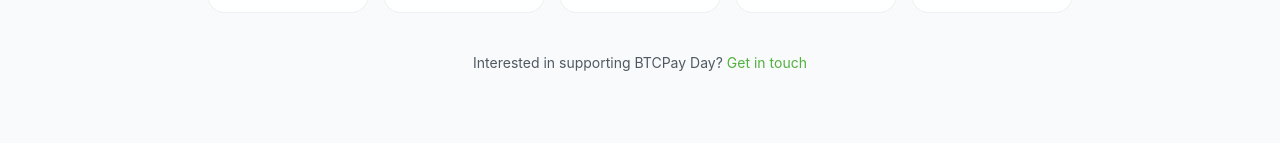
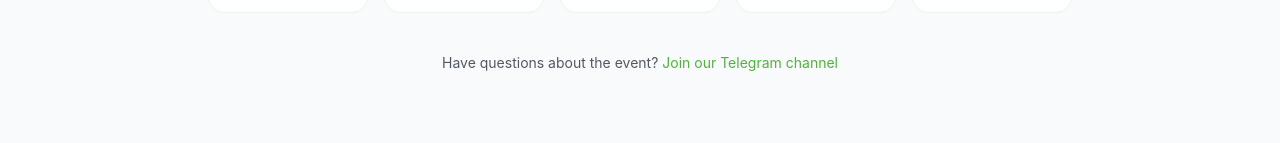
Before and after one commit to btcpayserver/btcpay-day, a React (Vite) app: page / in a window 1280 px wide. Shown: the part 3848-3991 px from the top of the page. Built offline with nearby package versions, Linux system fonts and the light colour scheme.

Commit message:
add github link, add telegram call to action

```diff
--- a/src/components/Footer.tsx
+++ b/src/components/Footer.tsx
@@ -3,7 +3,7 @@
 
 const LINKS = [
   { label: 'btcpayserver.org', href: 'https://btcpayserver.org' },
-  { label: 'GitHub', href: 'https://github.com/btcpayserver' },
+  { label: 'GitHub', href: 'https://github.com/btcpayserver/btcpay-day' },
   { label: 'X / Twitter', href: 'https://x.com/btcpayserver' },
   { label: 'Telegram', href: 'https://t.me/+h9RyKmiXBdhhM2I0', icon: <Send size={12} /> },
 ]
--- a/src/components/Supporters.tsx
+++ b/src/components/Supporters.tsx
@@ -1,6 +1,7 @@
 import { useScrollReveal } from '@/hooks/useScrollReveal'
 import { cn } from '@/lib/utils'
 import SupporterSprite from '@/components/SupporterSprite'
+import { EVENT } from '@/data/event'
 
 interface Supporter {
   name: string
@@ -64,9 +65,9 @@
         </div>
 
         <p className={cn('text-center text-sm text-muted-foreground mt-10 reveal', isVisible && 'visible')} style={{ transitionDelay: '500ms' }}>
-          Interested in supporting BTCPay Day?{' '}
-          <a href="mailto:hello@btcpayserver.org" className="text-primary hover:underline underline-offset-2">
-            Get in touch
+          Have questions about the event?{' '}
+          <a href={EVENT.telegramUrl} target="_blank" rel="noopener noreferrer" className="text-primary hover:underline underline-offset-2">
+            Join our Telegram channel
           </a>
         </p>
       </div>
```
